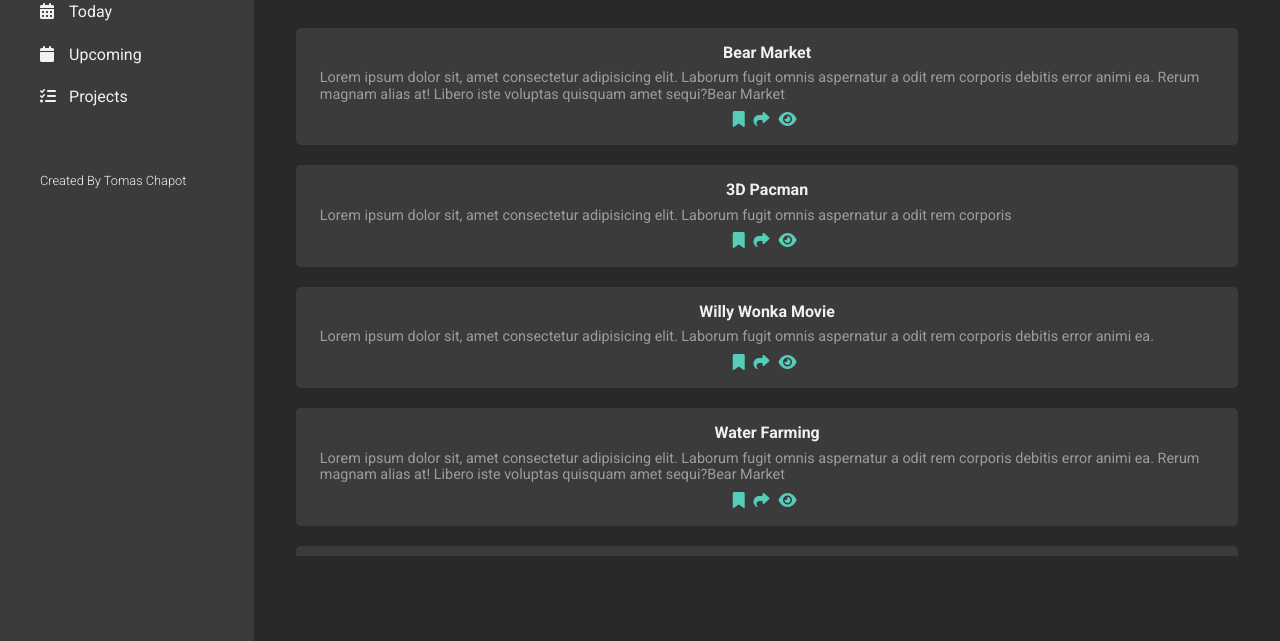
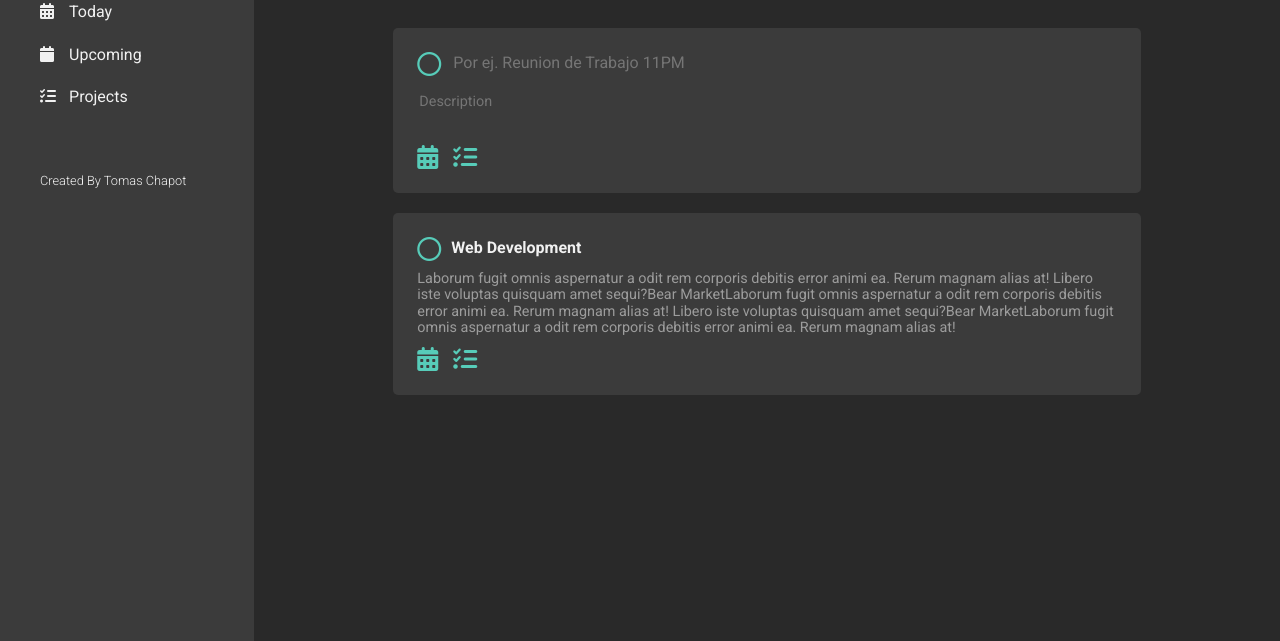
Before and after one commit to tomaschapot/todo-list, a website with bundled scripts: page src/index.html in a window 1280 px wide. Shown: the part 159-800 px from the top of the page. Built offline with nearby package versions, Linux system fonts and the light colour scheme.

Commit message:
added Task input

```diff
--- a/src/index.html
+++ b/src/index.html
@@ -49,151 +49,45 @@
 					<div class="projects">
 						<h2>All Tasks</h2>
 						<div class="project-grid">
-							<div class="project">
-								<div>
-									<h4 class="project-title">Bear Market</h4>
-									<p class="project-desc">
-										Lorem ipsum dolor sit, amet consectetur adipisicing elit.
-										Laborum fugit omnis aspernatur a odit rem corporis debitis
-										error animi ea. Rerum magnam alias at! Libero iste voluptas
-										quisquam amet sequi?Bear Market
-									</p>
+							<div class="task">
+								<div class="title-container task-resources">
+									<i class="fa-regular fa-circle task-status"></i>
+									<input
+										type="text"
+										class="task-input"
+										placeholder="Por ej. Reunion de Trabajo 11PM"
+									/>
 								</div>
-								<div class="project-resources">
-									<i class="fa-solid fa-bookmark"></i>
-									<i class="fa-solid fa-share"></i>
-									<i class="fa-solid fa-eye"></i>
+
+								<textarea
+									class="task-textarea"
+									placeholder="Description"
+								></textarea>
+
+								<div class="task-resources">
+									<i class="fa-solid fa-calendar-days"></i>
+									<i class="fa-solid fa-list-check"></i>
 								</div>
 							</div>
-							<div class="project">
-								<div>
-									<h4 class="project-title">3D Pacman</h4>
-									<p class="project-desc">
-										Lorem ipsum dolor sit, amet consectetur adipisicing elit.
-										Laborum fugit omnis aspernatur a odit rem corporis
-									</p>
+							<div class="task">
+								<div class="title-container task-resources">
+									<i class="fa-regular fa-circle task-status"></i>
+									<h4 class="task-title">Web Development</h4>
 								</div>
-								<div class="project-resources">
-									<i class="fa-solid fa-bookmark"></i>
-									<i class="fa-solid fa-share"></i>
-									<i class="fa-solid fa-eye"></i>
-								</div>
-							</div>
-							<div class="project">
-								<div>
-									<h4 class="project-title">Willy Wonka Movie</h4>
-									<p class="project-desc">
-										Lorem ipsum dolor sit, amet consectetur adipisicing elit.
-										Laborum fugit omnis aspernatur a odit rem corporis debitis
-										error animi ea.
-									</p>
-								</div>
-								<div class="project-resources">
-									<i class="fa-solid fa-bookmark"></i>
-									<i class="fa-solid fa-share"></i>
-									<i class="fa-solid fa-eye"></i>
-								</div>
-							</div>
-							<div class="project">
-								<div>
-									<h4 class="project-title">Water Farming</h4>
-									<p class="project-desc">
-										Lorem ipsum dolor sit, amet consectetur adipisicing elit.
-										Laborum fugit omnis aspernatur a odit rem corporis debitis
-										error animi ea. Rerum magnam alias at! Libero iste voluptas
-										quisquam amet sequi?Bear Market
-									</p>
-								</div>
-								<div class="project-resources">
-									<i class="fa-solid fa-bookmark"></i>
-									<i class="fa-solid fa-share"></i>
-									<i class="fa-solid fa-eye"></i>
-								</div>
-							</div>
-							<div class="project">
-								<div>
-									<h4 class="project-title">E-commerce</h4>
-									<p class="project-desc">
-										Lorem ipsum dolor sit, amet consectetur adipisicing elit.
-										Laborum fugit omnis aspernatur a odit rem corporis debitis
-										error animi ea.
-									</p>
-								</div>
-								<div class="project-resources">
-									<i class="fa-solid fa-bookmark"></i>
-									<i class="fa-solid fa-share"></i>
-									<i class="fa-solid fa-eye"></i>
-								</div>
-							</div>
-							<div class="project">
-								<div>
-									<h4 class="project-title">Photography App</h4>
-									<p class="project-desc">
-										Lorem ipsum dolor sit, amet consectetur adipisicing elit.
-									</p>
-								</div>
-								<div class="project-resources">
-									<i class="fa-solid fa-bookmark"></i>
-									<i class="fa-solid fa-share"></i>
-									<i class="fa-solid fa-eye"></i>
-								</div>
-							</div>
-							<div class="project">
-								<div>
-									<h4 class="project-title">Crypto Stats</h4>
-									<p class="project-desc">
-										Lorem ipsum dolor sit, amet consectetur adipisicing elit.
-										Laborum fugit omnis aspernatur a odit rem corporis debitis
-										error animi ea.
-									</p>
-								</div>
-								<div class="project-resources">
-									<i class="fa-solid fa-bookmark"></i>
-									<i class="fa-solid fa-share"></i>
-									<i class="fa-solid fa-eye"></i>
-								</div>
-							</div>
-							<div class="project">
-								<div>
-									<h4 class="project-title">Computer Science</h4>
-									<p class="project-desc">
-										Lorem ipsum dolor sit, amet consectetur adipisicing elit.
-										Laborum fugit omnis aspernatur a odit rem corporis debitis.
-									</p>
-								</div>
-								<div class="project-resources">
-									<i class="fa-solid fa-bookmark"></i>
-									<i class="fa-solid fa-share"></i>
-									<i class="fa-solid fa-eye"></i>
-								</div>
-							</div>
-							<div class="project">
-								<div>
-									<h4 class="project-title">Pixel Art App</h4>
-									<p class="project-desc">
-										Lorem ipsum dolor sit, amet consectetur adipisicing elit.
-										Laborum fugit omnis aspernatur.
-									</p>
-								</div>
-								<div class="project-resources">
-									<i class="fa-solid fa-bookmark"></i>
-									<i class="fa-solid fa-share"></i>
-									<i class="fa-solid fa-eye"></i>
-								</div>
-							</div>
-							<div class="project">
-								<div>
-									<h4 class="project-title">Web Development</h4>
-									<p class="project-desc">
-										Laborum fugit omnis aspernatur a odit rem corporis debitis
-										error animi ea. Rerum magnam alias at! Libero iste voluptas
-										quisquam amet sequi?Bear Market
-									</p>
-								</div>
-								<div class="project-resources">
-									<i class="fa-solid fa-bookmark"></i>
-									<i class="fa-solid fa-share"></i>
-									<i class="fa-solid fa-eye"></i>
+
+								<p class="task-desc">
+									Laborum fugit omnis aspernatur a odit rem corporis debitis
+									error animi ea. Rerum magnam alias at! Libero iste voluptas
+									quisquam amet sequi?Bear MarketLaborum fugit omnis aspernatur
+									a odit rem corporis debitis error animi ea. Rerum magnam alias
+									at! Libero iste voluptas quisquam amet sequi?Bear
+									MarketLaborum fugit omnis aspernatur a odit rem corporis
+									debitis error animi ea. Rerum magnam alias at!
+								</p>
+
+								<div class="task-resources">
+									<i class="fa-solid fa-calendar-days"></i>
+									<i class="fa-solid fa-list-check"></i>
 								</div>
 							</div>
 						</div>
--- a/src/modules/UI.js
+++ b/src/modules/UI.js
@@ -1,13 +1,9 @@
 import Task from "./Tasks.js";
-import Project from "./project.js";
+import Project from "./Project.js";
 
-let newTask = new Task("Tarea", "Se hace la tarea", "Hoy", "Friday");
-
-let projecto = new Project("La cena", "Familiar");
-
-let task2 = new Task("asdasd", "asda", "asd", "a");
-
-projecto.addTask(newTask);
-projecto.addTask(newTask);
-
-console.log(projecto.getTasks());
+class DOM {
+	static createTask() {
+		let container = document.createElement("div");
+		container.classList.add("task");
+	}
+}
--- a/src/styles.css
+++ b/src/styles.css
@@ -193,49 +193,91 @@
 	grid-row: 1/3;
 }
 .project-grid {
-	width: 100%;
+	width: 80%;
 	height: 85%;
 	border-radius: 0.4rem;
 	display: flex;
 	flex-direction: column;
 	gap: 20px;
-
+	margin: 0 auto;
 	overflow-y: scroll;
 	padding: 1rem;
 }
-.project {
+.task {
 	background-color: var(--color-gray);
 	border-radius: 5px;
 	transition: 0.2s;
 	text-align: center;
 	display: flex;
 	flex-direction: column;
+
 	justify-content: space-between;
-	padding: 1rem;
+	padding: 1.5rem;
 }
-.project:hover {
+.task:hover {
 	outline: 2px solid var(--color-accent-green);
-	transform: scale(102%);
+	transform: scale(101%);
 	cursor: pointer;
 }
 
-.project-desc {
+.task-desc {
 	color: var(--color-light-gray);
 	font-size: 0.9rem;
-	padding: 0.5rem;
+
 	text-align: left;
-	margin: 0 0;
+	margin: 10px 0;
 }
-.project-title {
+.task-title {
 	margin: 0;
+	text-align: left;
 }
 
-.project-resources i {
+.title-container {
+	display: flex;
+	align-items: center;
+}
+
+.task-resources {
+	display: flex;
+	justify-items: left;
+	align-items: center;
+	gap: 10px;
+}
+
+.task-resources i {
 	color: var(--color-accent-green);
 	transition: 0.2s;
+	font-size: 1.5rem;
 }
-.project-resources i:hover {
+.task-resources i:hover {
 	color: var(--color-accent-white);
+}
+
+#close-button {
+	margin-left: 95%;
+	font-size: 1.5rem;
+}
+
+.task-input {
+	background-color: var(--color-gray);
+	border: none;
+	color: var(--color-accent-white);
+	width: 100%;
+}
+.task-textarea {
+	margin: 1rem 0;
+	background-color: var(--color-gray);
+	border: none;
+	outline: none;
+	color: var(--color-light-gray);
+	font-size: 0.9rem;
+	resize: none;
+	text-align: left;
+	width: 100%;
+}
+
+.task-input:focus {
+	outline: none;
 }
 
 /*Queries*/
```
